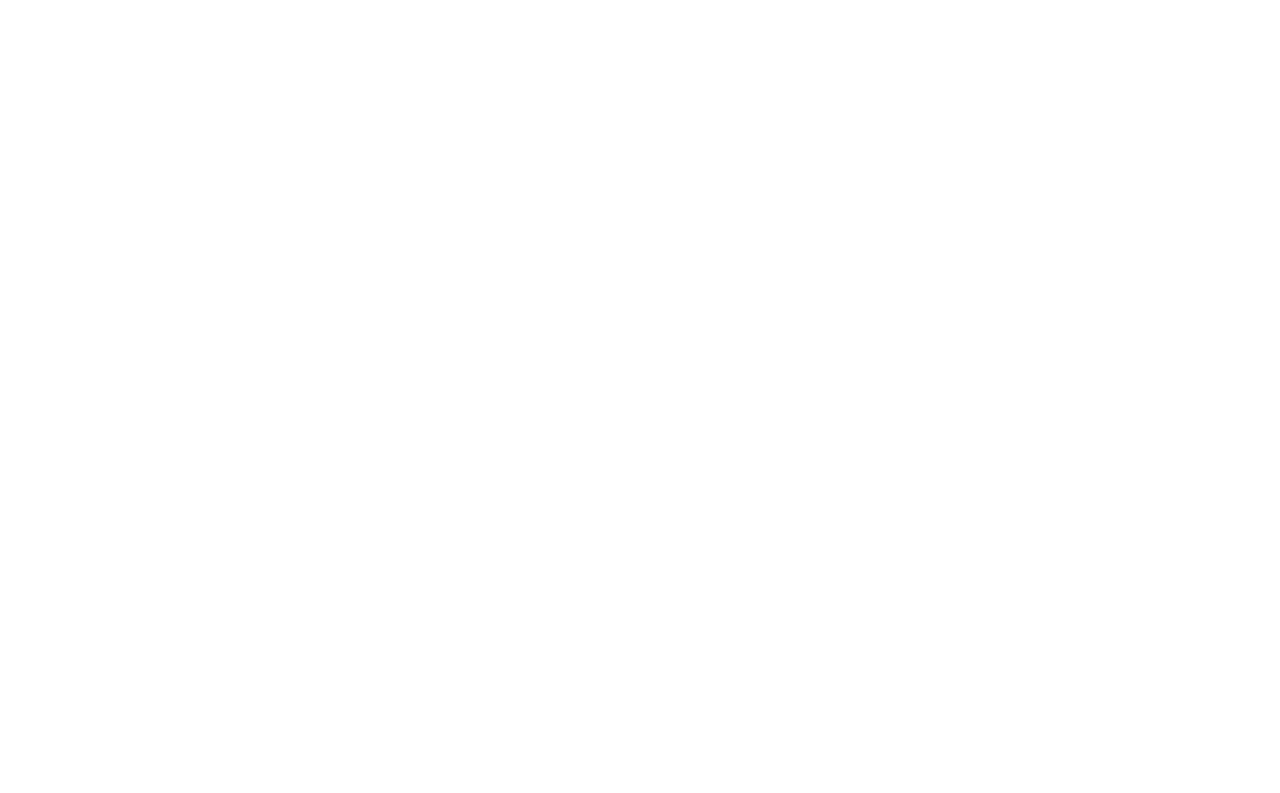
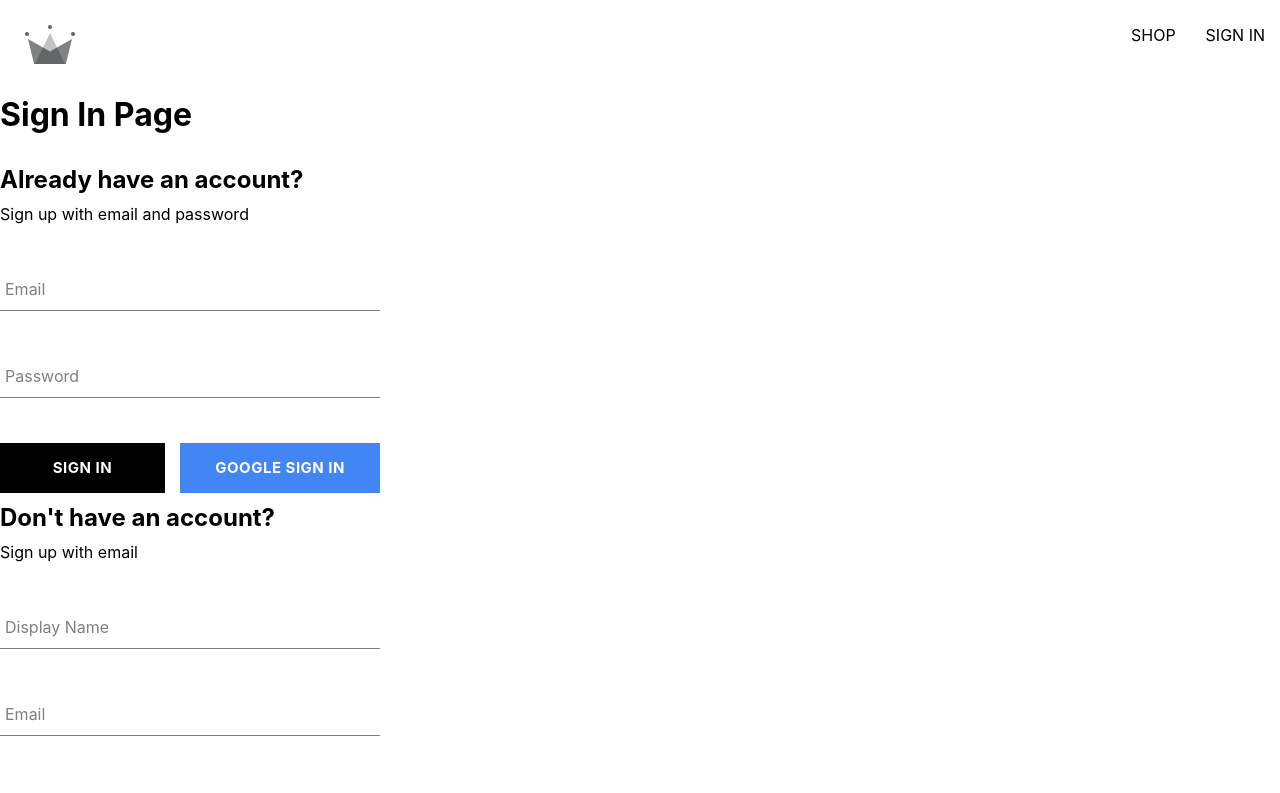
Before and after one commit to Arioum/clothing-commerce, a React (Create React App) app: page /auth in a window 1280 px wide. Before the commit this address had no page. Shown: the top 793 px of the page. Built offline with nearby package versions, Linux system fonts and the light colour scheme.

Commit message:
styling signin form + submiting user with emailpas

```diff
--- a/src/App.jsx
+++ b/src/App.jsx
@@ -1,7 +1,7 @@
 import { Routes, Route } from "react-router-dom";
 import Navigation from "./routes/navigation/navigation.component";
 import Home from "./routes/home/home.component";
-import SignIn from "./routes/sign-in/sign-in.component";
+import Authentication from "./routes/authentication/authentication.component";
 
 const Shop = () => {
   return (
@@ -15,7 +15,7 @@
       <Route path="/" element={<Navigation />}>
         <Route index element={<Home />} />
         <Route path="shop" element={<Shop />} />
-        <Route path="sign-in" element={<SignIn />} />
+        <Route path="auth" element={<Authentication />} />
       </Route>
     </Routes>
   );
--- /dev/null
+++ b/src/components/sign-in-form/sign-in-form.component.jsx
@@ -0,0 +1,58 @@
+import { useState } from "react";
+import FormInput from "../form-input/form-input.component";
+import Button from "../../routes/button/button.component";
+import { signInWithGooglePopup, createUserDocumentFromAuth, signInAuthUserWithEmailAndPassword } from "../../utils/firebase/firebase.utils";
+import './sign-in-form.styles.scss';
+
+const defaultFormFields = {
+  email: '',
+  password: '',
+}
+
+const SignInForm = () => {
+  const [formFields, setFormFields] = useState(defaultFormFields);
+  const { email, password } = formFields;
+
+  const resetFormFields = () => {
+    setFormFields(defaultFormFields);
+  }
+
+  const SignInWithGoogle = async () => {
+    const { user } = await signInWithGooglePopup();
+    await createUserDocumentFromAuth(user);
+  }
+
+  const handleSubmit = async (event) => {
+    event.preventDefault();
+
+    try {
+      const response = await signInAuthUserWithEmailAndPassword(email, password);
+      resetFormFields();
+    } catch (error) {
+      console.log("user creation error", error);
+    }
+  }
+
+  const handleChange = (event) => {
+    const { name, value } = event.target;
+
+    setFormFields({ ...formFields, [name]: value })
+  }
+
+  return (
+    <div className="sign-up-container">
+      <h2>Already have an account?</h2>
+      <span>Sign up with email and password</span>
+      <form onSubmit={handleSubmit}>
+        <FormInput label="Email" type="email" id="email" required onChange={handleChange} name="email" value={email} />
+        <FormInput label="Password" type="password" id="password" required onChange={handleChange} name="password" value={password} />
+        <div className="buttons-container">
+          <Button type="submit">Sign In</Button>
+          <Button buttonType="google" onClick={SignInWithGoogle}>Google Sign In</Button>
+        </div>
+      </form>
+    </div>
+  );
+}
+
+export default SignInForm;
--- /dev/null
+++ b/src/components/sign-in-form/sign-in-form.styles.scss
@@ -0,0 +1,14 @@
+.sign-up-container {
+  display: flex;
+  flex-direction: column;
+  width: 380px;
+
+  h2 {
+    margin: 10px 0;
+  }
+
+  .buttons-container {
+    display: flex;
+    justify-content: space-between;
+  }
+}
--- a/src/components/sign-up-form/sign-up-form.component.jsx
+++ b/src/components/sign-up-form/sign-up-form.component.jsx
@@ -30,6 +30,7 @@
     try {
       const { user } = await createAuthUserWithEmailAndPassword(email, password);
       await createUserDocumentFromAuth(user, { displayName });
+      resetFormFields();
     } catch (error) {
       if (error.code === 'auth/email-already-in-use') {
         alert('Cannot create user, email already in use');
--- a/src/routes/sign-in/sign-in.component.jsx
+++ b/src/routes/authentication/authentication.component.jsx
@@ -2,28 +2,25 @@
 import { getRedirectResult } from "firebase/auth";
 import { auth, signInWithGooglePopup, signInWithGoogleRedirect, createUserDocumentFromAuth } from "../../utils/firebase/firebase.utils"
 import SignUpForm from "../../components/sign-up-form/sign-up-form.component";
+import SignInForm from "../../components/sign-in-form/sign-in-form.component";
 
-const SignIn = () => {
-  const logGoogleUser = async () => {
-    const { user } = await signInWithGooglePopup();
-    const userDocRef = await createUserDocumentFromAuth(user);
-  }
+const Authentication = () => {
+
 
   useEffect(() => async () => {
     const response = await getRedirectResult(auth);
     if (response) {
-      const userDocRef = await createUserDocumentFromAuth(response.user);
+      await createUserDocumentFromAuth(response.user);
     }
   }, [])
 
   return (
     <div>
       <h1>Sign In Page</h1>
-      <button onClick={logGoogleUser}>Sign in with Google</button>
-      <button onClick={signInWithGoogleRedirect}>Sign in with Google Redirect</button>
+      <SignInForm />
       <SignUpForm />
     </div>
   )
 }
 
-export default SignIn
+export default Authentication
--- a/src/routes/navigation/navigation.component.jsx
+++ b/src/routes/navigation/navigation.component.jsx
@@ -11,7 +11,7 @@
         </Link>
         <div className="nav-links-container">
           <Link className="nav-link" to="/shop">SHOP</Link>
-          <Link className="nav-link" to="/sign-in">SIGN IN</Link>
+          <Link className="nav-link" to="/auth">SIGN IN</Link>
         </div>
       </div>
       <Outlet />
--- a/src/utils/firebase/firebase.utils.js
+++ b/src/utils/firebase/firebase.utils.js
@@ -5,6 +5,7 @@
   signInWithPopup,
   GoogleAuthProvider,
   createUserWithEmailAndPassword,
+  signInWithEmailAndPassword
 } from "firebase/auth";
 import { getFirestore, doc, getDoc, setDoc } from "firebase/firestore";
 
@@ -52,3 +53,8 @@
   if (!email || !password) return;
   return await createUserWithEmailAndPassword(auth, email, password);
 };
+
+export const signInAuthUserWithEmailAndPassword = async (email, password) => {
+  if (!email || !password) return;
+  return await signInWithEmailAndPassword(auth, email, password);
+};
```
